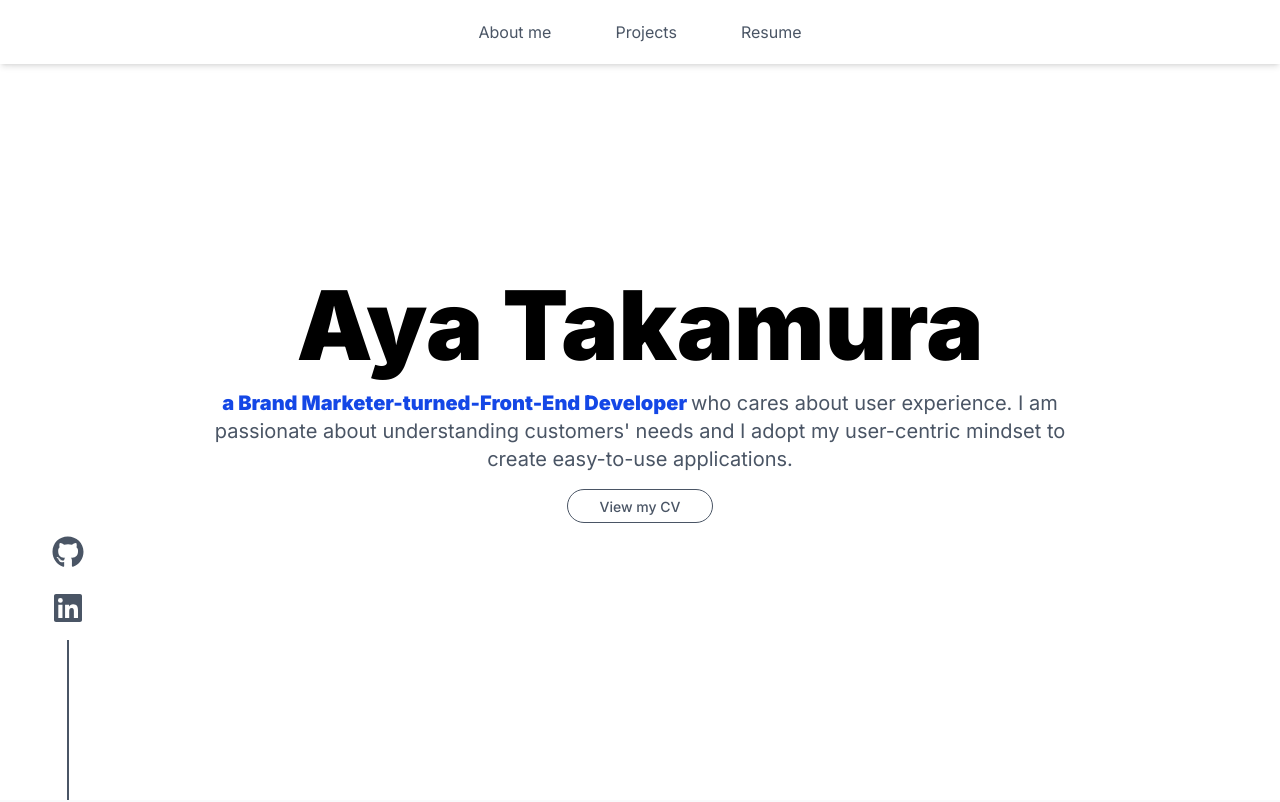
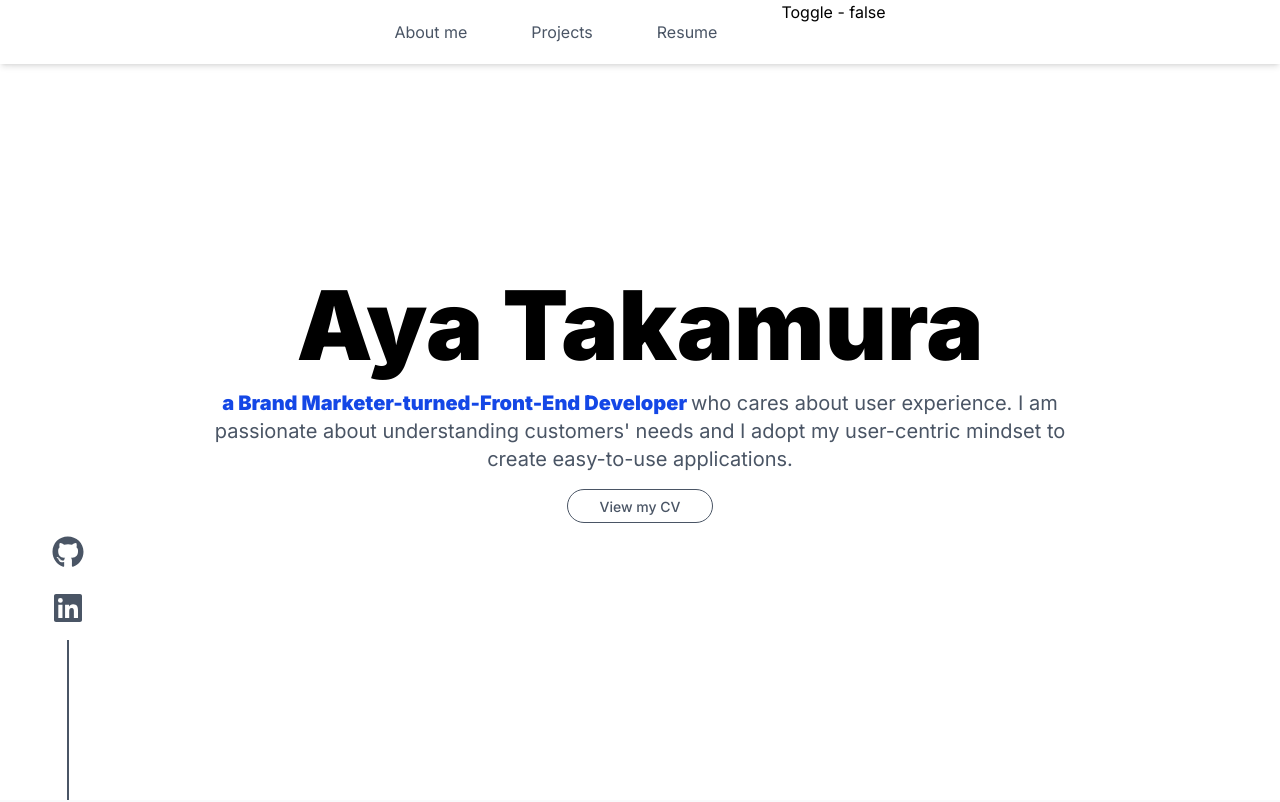
Before and after one commit to ayarmkt/portfolio-nuxt, a Nuxt app: page / in a window 1280 px wide. Shown: the top 802 px of the page. Built offline with nearby package versions, Linux system fonts and the light colour scheme.

Commit message:
feat: :sparkles: added vueuse

```diff
--- a/app/components/NavBar.vue
+++ b/app/components/NavBar.vue
@@ -1,4 +1,9 @@
 <script setup lang="ts">
+import { useDark, useToggle } from '@vueuse/core';
+
+const isDark = useDark();
+const toggleDark = useToggle(isDark);
+
 const menuItems = [
   {
     label: 'About me',
@@ -26,6 +31,9 @@ const menuItems = [
           <Typo variant="text-small">{{ menu.label }}</Typo>
         </NuxtLink>
       </li>
+      <li>
+        <button @click="toggleDark()">Toggle - {{ isDark }}</button>
+      </li>
     </ul>
   </nav>
 </template>
--- a/nuxt.config.ts
+++ b/nuxt.config.ts
@@ -4,6 +4,7 @@ import tailwindcss from '@tailwindcss/vite';
 export default defineNuxtConfig({
   compatibilityDate: '2025-07-15',
   devtools: { enabled: true },
+  modules: ['@vueuse/nuxt'],
   css: [
     '~/assets/css/main.css',
     '@fortawesome/fontawesome-svg-core/styles.css',
--- a/package.json
+++ b/package.json
@@ -18,5 +18,9 @@
     "tailwindcss": "^4.1.14",
     "vue": "^3.5.22",
     "vue-router": "^4.5.1"
+  },
+  "devDependencies": {
+    "@vueuse/core": "^13.9.0",
+    "@vueuse/nuxt": "^13.9.0"
   }
 }
```
Also changed, not shown: 1 other file (tests, documents, lock files or other folders).
